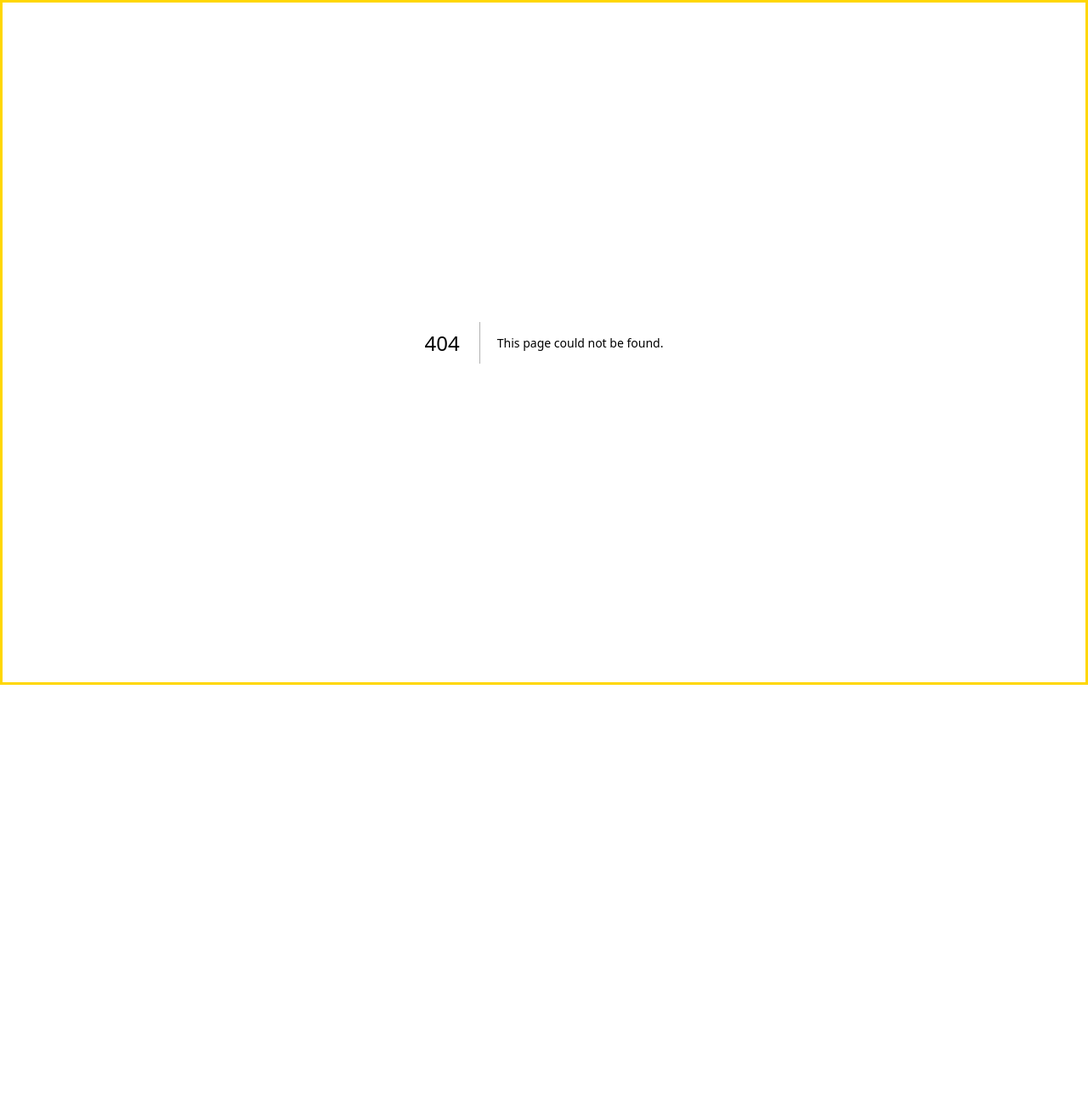
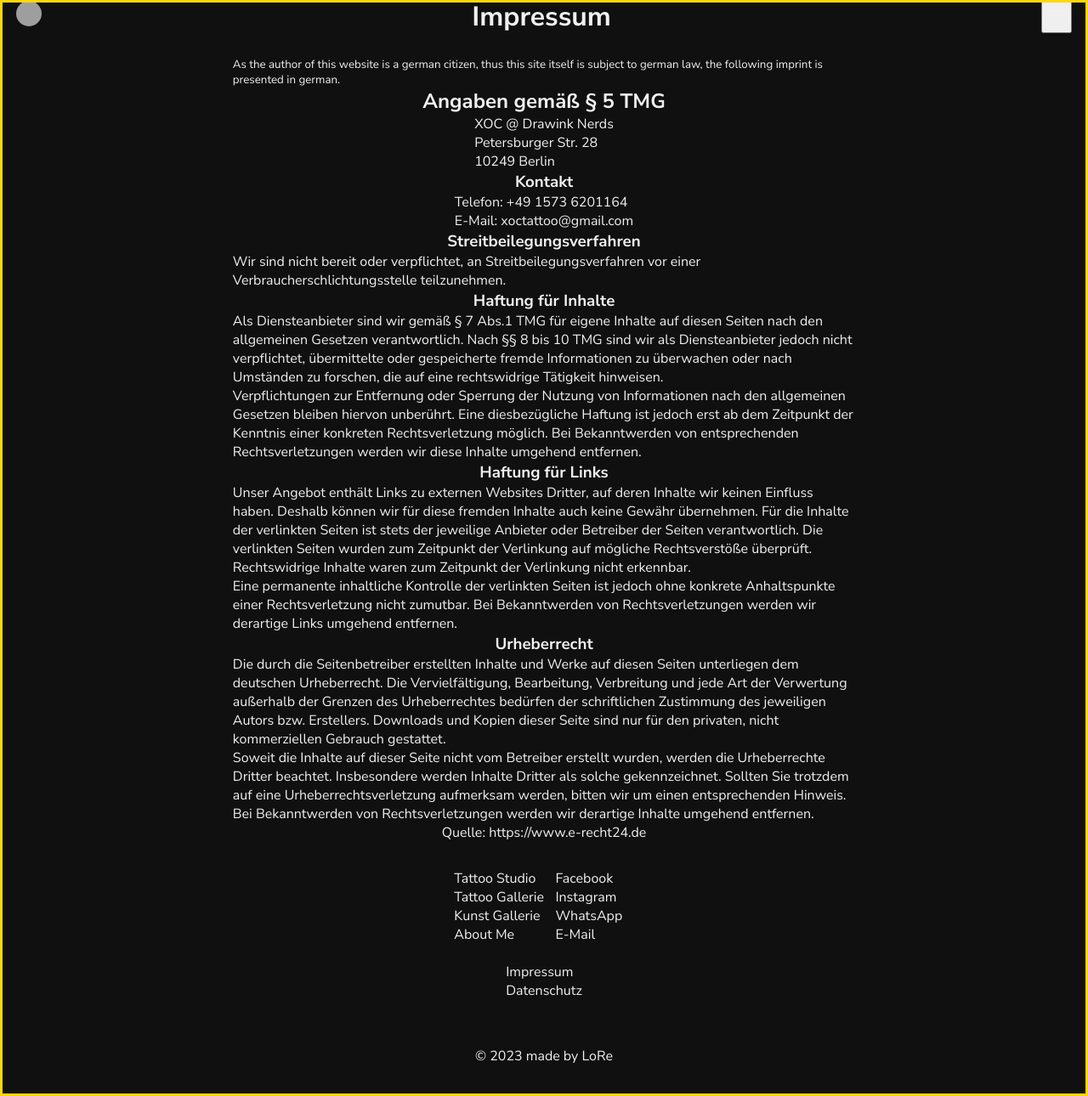
Before and after one commit to lore-web/XOC-Tattoo, a Next.js app: page /imprint in a window 1280 px wide. Before the commit this address had no page. Shown: the whole page at 85% size. Before the commit the page ends 806 px from the top, so only its background shows below. Built offline with nearby package versions, Linux system fonts and the light colour scheme; grey boxes are pictures that could not be loaded.

Commit message:
add header to imprint and change folder structure

```diff
--- a/src/app/pages/about/page.js
+++ b/src/app/(pages)/about/page.js
@@ -12,10 +12,7 @@ import DialogModal from "@/app/components/DialogModal";
 import BurgerMenuLinks from "@/app/components/BurgerMenuLinks";
 
 export default function AboutPage() {
-  const [isOpened, handleDialogModal] = useStore((state) => [
-    state.isOpened,
-    state.handleDialogModal,
-  ]);
+  const [isOpened] = useStore((state) => [state.isOpened]);
   return (
     <>
       <Header>
--- a/src/app/pages/imprint/page.js
+++ b/src/app/(pages)/imprint/page.js
@@ -1,11 +1,18 @@
 "use client";
+import { styled } from "styled-components";
 
 import Link from "next/link";
 import Head from "next/head";
+
 import Footer from "@/app/components/Footer";
-import { styled } from "styled-components";
+import Header from "@/app/components/Header";
+import DialogModal from "@/app/components/DialogModal";
+import BurgerMenuLinks from "@/app/components/BurgerMenuLinks";
+
+import useStore from "@/hooks/useStore";
 
 export default function ImprintPage() {
+  const [isOpened] = useStore((state) => [state.isOpened]);
   return (
     <>
       <Head>
@@ -14,11 +21,15 @@ export default function ImprintPage() {
         <meta name="viewport" content="width=device-width, initial-scale=1" />
         <link rel="icon" href="/favicon.ico" />
       </Head>
-      <header>
-        <h1>Imprint (Impressum)</h1>
-        <Link href={"/"}>&larr; Home</Link>
-      </header>
+      <Header>
+        <h1>Impressum</h1>
+      </Header>
       <StyledMain>
+        {isOpened && (
+          <DialogModal title="Menu">
+            <BurgerMenuLinks />
+          </DialogModal>
+        )}
         <small>
           As the author of this website is a german citizen, thus this site
           itself is subject to german law, the following imprint is presented in
@@ -35,7 +46,7 @@ export default function ImprintPage() {
         </p>
         <h3>Kontakt</h3>
         <p>
-          Telefon: <Link href={"tel:+491631737743"}>Placeholdernumber</Link>
+          Telefon: <Link href={"tel:+4915736201164"}>+49 1573 6201164</Link>
           <br />
           E-Mail:{" "}
           <Link href={"mailto:xoctattoo@gmail.com"}>xoctattoo@gmail.com</Link>
--- a/src/app/components/BurgerMenuLinks.js
+++ b/src/app/components/BurgerMenuLinks.js
@@ -11,13 +11,13 @@ export default function BurgerMenuLinks() {
         <Link href={"/"}>Home</Link>
       </li>
       <li key={uuidv4()}>
-        <Link href={"/pages/tattoogallery"}>Tattoo Gallery</Link>
+        <Link href={"/tattoogallery"}>Tattoo Gallery</Link>
       </li>
       <li key={uuidv4()}>
-        <Link href={"/pages/artgallery"}>Art Gallery</Link>
+        <Link href={"/artgallery"}>Art Gallery</Link>
       </li>
       <li key={uuidv4()}>
-        <Link href={"/pages/about"}>About Me</Link>
+        <Link href={"/about"}>About Me</Link>
       </li>
     </BurgerMenuLinkList>
   );
--- a/src/app/components/Footer.js
+++ b/src/app/components/Footer.js
@@ -11,13 +11,13 @@ export default function Footer() {
           <Link href={"http://www.drawinknerds.de/"}>Tattoo Studio</Link>
         </li>
         <li key={uuidv4()}>
-          <Link href={"/pages/tattoogallery"}>Tattoo Gallerie</Link>
+          <Link href={"/tattoogallery"}>Tattoo Gallerie</Link>
         </li>
         <li key={uuidv4()}>
-          <Link href={"/pages/artgallery"}>Kunst Gallerie</Link>
+          <Link href={"/artgallery"}>Kunst Gallerie</Link>
         </li>
         <li key={uuidv4()}>
-          <Link href={"/pages/about"}>About Me</Link>
+          <Link href={"/about"}>About Me</Link>
         </li>
       </PagesList>
       <SocialsList>
@@ -38,10 +38,10 @@ export default function Footer() {
       </SocialsList>
       <LegalList>
         <li key={uuidv4()}>
-          <Link href={"/pages/imprint"}>Impressum</Link>
+          <Link href={"/imprint"}>Impressum</Link>
         </li>
         <li key={uuidv4()}>
-          <Link href={"/pages/dataprivacy"}>Datenschutz</Link>
+          <Link href={"/dataprivacy"}>Datenschutz</Link>
         </li>
       </LegalList>
       <StyledCopyright>
--- a/src/app/components/Location.js
+++ b/src/app/components/Location.js
@@ -25,7 +25,7 @@ export default function Location() {
         <p>
           Petersburger Str. 28 <br /> 10249 Berlin
         </p>
-        <Link href={"tel://+491631737743"}>Placeholdernumber</Link>
+        <Link href={"tel://+4915736201164"}>+49 1573 6201164</Link>
         <Link href={"mailto://xoctattoo@gmail.com"}>xoctattoo@gmail.com</Link>
         <TattooStudioLink
           href={
```
Also changed, not shown: src/app/(pages)/artgallery/page.js (renamed from src/app/pages/artgallery/page.js), src/app/(pages)/dataprivacy/page.js (renamed from src/app/pages/dataprivacy/page.js), src/app/(pages)/tattoogallery/page.js (renamed from src/app/pages/tattoogallery/page.js).
